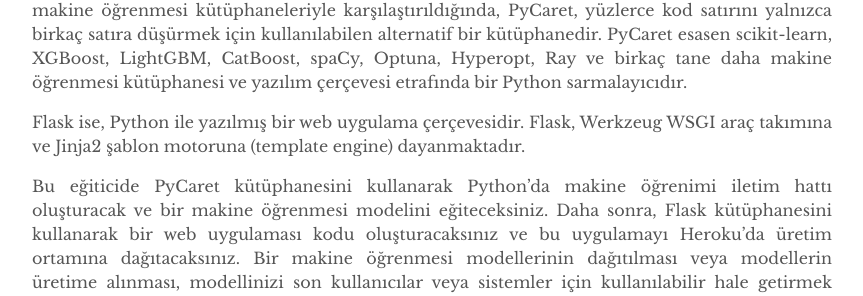
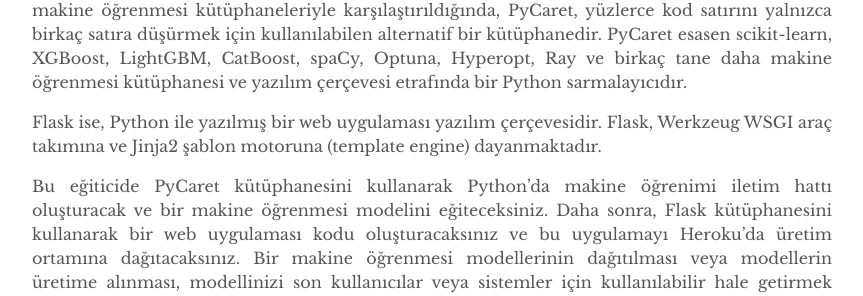
Before and after one commit to mmuratarat/turkish, a Jekyll site: the page built from _posts/2022-01-12-webapp_with_PyCaret_and_Flask.md, in a window 1280 px wide and 900 px high, scrolled down 563 px. Shown: the part 148-444 px from the top of the window, without its empty margins (208-1071 px from the left). Built offline with Jekyll 4.4.1, drawn with Linux system fonts in a browser that asks for light colours; nearby versions of some CDN libraries; formulas are drawn with MathJax 3; comment, search, counter and statistics services are not loaded.

Commit message:
Update 2022-01-12-webapp_with_PyCaret_and_Flask.md

```diff
--- a/_posts/2022-01-12-webapp_with_PyCaret_and_Flask.md
+++ b/_posts/2022-01-12-webapp_with_PyCaret_and_Flask.md
@@ -7,7 +7,7 @@
 
 PyCaret, Python'da makine öğrenmesi iş akışlarını otomatikleştiren açık kaynaklı, az-kodlu bir makine öğrenmesi kütüphanesidir. Deneme döngüsünü üstel bir biçimde hızlandıran ve sizi daha üretken kılan uçtan uca bir makine öğrenmesi ve model yönetimi aracıdır. Diğer açık kaynaklı makine öğrenmesi kütüphaneleriyle karşılaştırıldığında, PyCaret, yüzlerce kod satırını yalnızca birkaç satıra düşürmek için kullanılabilen alternatif bir kütüphanedir. PyCaret esasen scikit-learn, XGBoost, LightGBM, CatBoost, spaCy, Optuna, Hyperopt, Ray ve birkaç tane daha makine öğrenmesi kütüphanesi ve yazılım çerçevesi etrafında bir Python sarmalayıcıdır.
 
-Flask ise, Python ile yazılmış bir web uygulama çerçevesidir. Flask, Werkzeug WSGI araç takımına ve Jinja2 şablon motoruna (template engine) dayanmaktadır.
+Flask ise, Python ile yazılmış bir web uygulaması yazılım çerçevesidir. Flask, Werkzeug WSGI araç takımına ve Jinja2 şablon motoruna (template engine) dayanmaktadır.
 
 Bu eğiticide PyCaret kütüphanesini kullanarak Python'da makine öğrenimi iletim hattı oluşturacak ve bir makine öğrenmesi modelini eğiteceksiniz. Daha sonra, Flask kütüphanesini kullanarak bir web uygulaması kodu oluşturacaksınız ve bu uygulamayı Heroku'da üretim ortamına dağıtacaksınız. Bir makine öğrenmesi modellerinin dağıtılması veya modellerin üretime alınması, modellinizi son kullanıcılar veya sistemler için kullanılabilir hale getirmek anlamına gelir.
 
@@ -652,6 +652,6 @@
 
 ve BOOM! Uygulamanız üretim ortamına dağıtıldı ve kullanılma hazır!
 
-https://diamondpriceapp.herokuapp.com/
+[https://diamondpriceapp.herokuapp.com/](https://diamondpriceapp.herokuapp.com/){:target="_blank"}
 
 Oluşturduğumuz tüm dosyaları [burada](https://github.com/mmuratarat/DiamondApp){:target="_blank"} bulunan Github deposunda bulabilirsiniz. Github sayfasındaki dosyaları her güncellemenizde, canlı uygulama da yeniden inşaa edilip, güncellenecektir.
```
